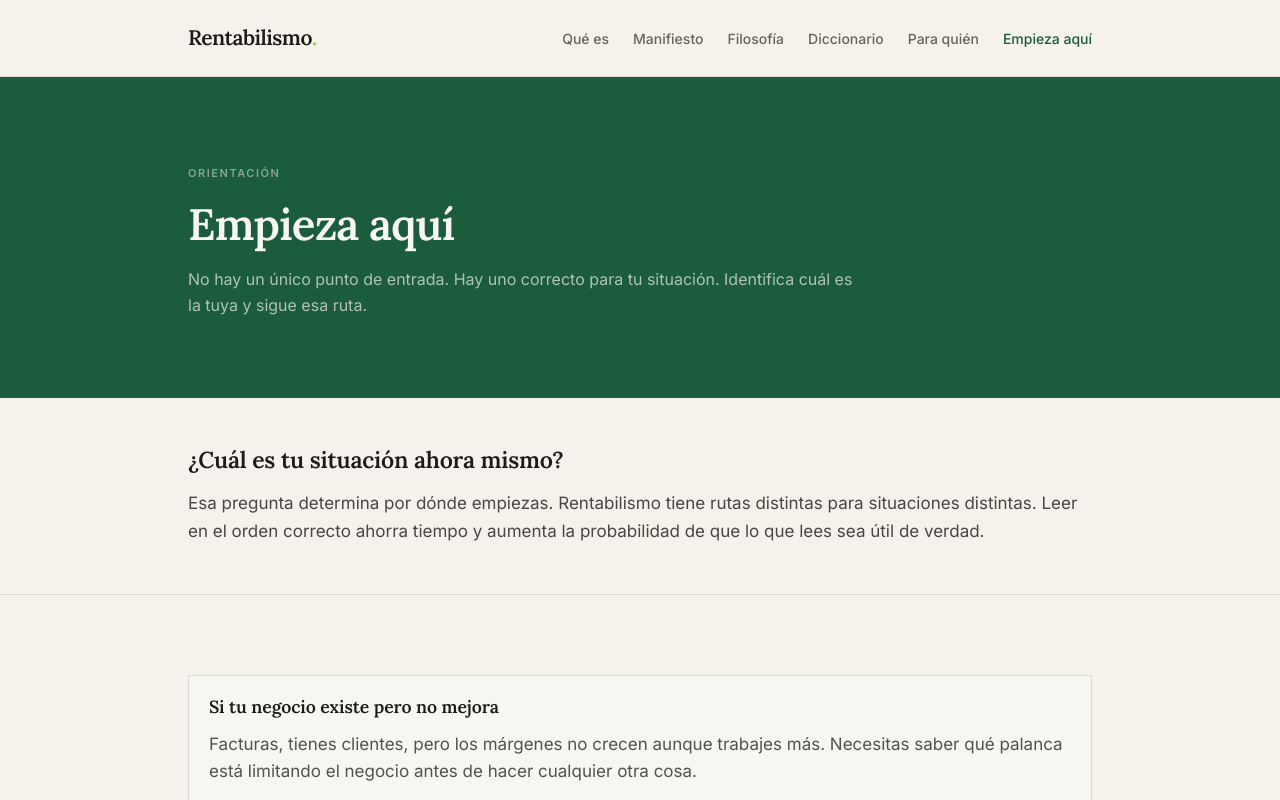
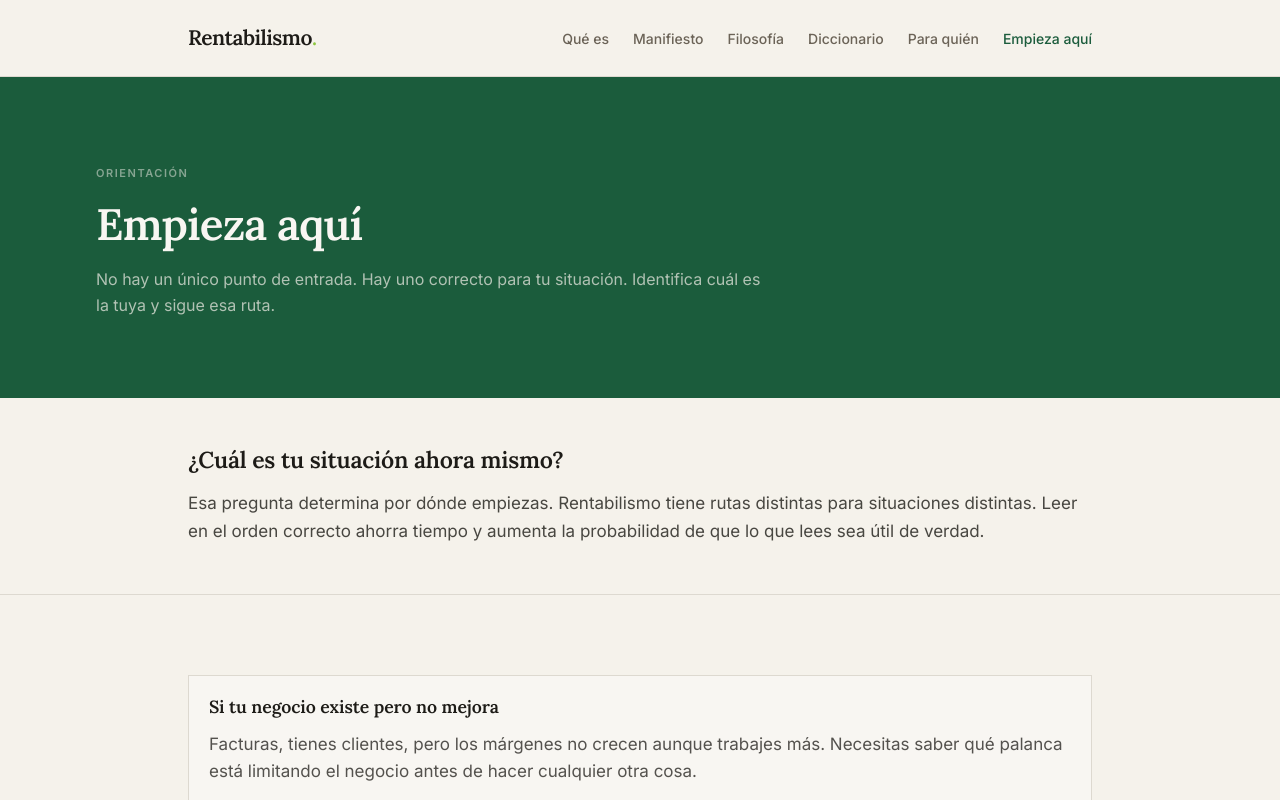
Before and after one commit to animaciongalicia/rentabilismo.es, a Next.js app: page /empieza-aqui in a window 1280 px wide. Shown: the top 800 px of the page. Built offline with nearby package versions, Linux system fonts and the light colour scheme.

Commit message:
fix(empieza-aqui): hero container-content → container-site
Homogeniza el hero con todas las páginas del menú que ya usan container-site.

https://claude.ai/code/session_01941L2zPXKvQihyTEKuFCap

```diff
--- a/app/empieza-aqui/page.tsx
+++ b/app/empieza-aqui/page.tsx
@@ -69,7 +69,7 @@ export default function EmpiezaAquiPage() {
     <>
       {/* ── HERO ─────────────────────────────────────────────────────────── */}
       <section className="bg-r-green py-12 sm:py-16 md:py-20">
-        <div className="container-content">
+        <div className="container-site">
           <p className="label-tag mb-4 text-r-warm/50">Orientación</p>
           <h1 className="font-display text-display-xl text-r-white">
             Empieza aquí
```
